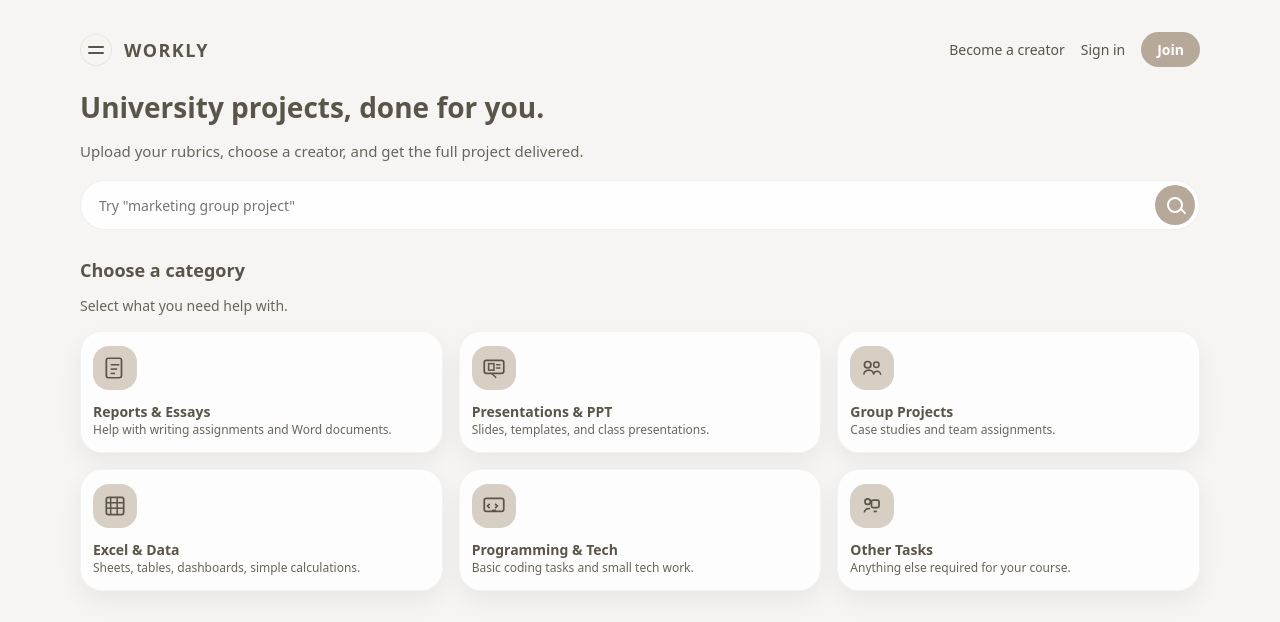
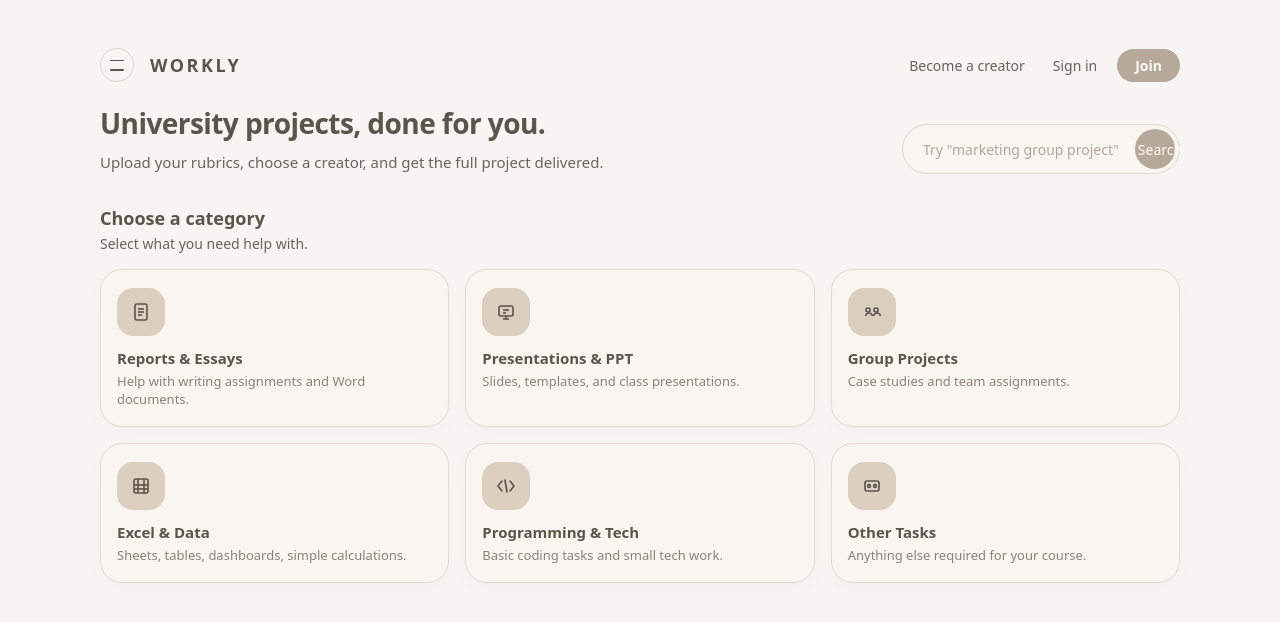
Before and after one commit to SEBRAHEIM/workly-landing, a Next.js app: page / in a window 1280 px wide. Shown: the top 622 px of the page. Built offline with nearby package versions, Linux system fonts and the light colour scheme.

Commit message:
Refine hero and nav while keeping category cards

```diff
--- a/pages/index.js
+++ b/pages/index.js
@@ -1,91 +1,98 @@
 import Head from "next/head";
-import Link from "next/link";
-
-const ICONS = {
-  reports: (
-    <svg width="26" height="26" viewBox="0 0 24 24" aria-hidden="true">
-      <rect x="4" y="3" width="14" height="18" rx="2" ry="2" fill="none" stroke="currentColor" strokeWidth="1.6" />
-      <line x1="8" y1="9" x2="16" y2="9" stroke="currentColor" strokeWidth="1.4" />
-      <line x1="8" y1="13" x2="14" y2="13" stroke="currentColor" strokeWidth="1.4" />
-      <line x1="8" y1="17" x2="12" y2="17" stroke="currentColor" strokeWidth="1.4" />
-    </svg>
-  ),
-  ppt: (
-    <svg width="26" height="26" viewBox="0 0 24 24" aria-hidden="true">
-      <rect x="3" y="5" width="18" height="12" rx="2" ry="2" fill="none" stroke="currentColor" strokeWidth="1.6" />
-      <rect x="7" y="8" width="5" height="6" fill="none" stroke="currentColor" strokeWidth="1.4" />
-      <line x1="14" y1="9" x2="18" y2="9" stroke="currentColor" strokeWidth="1.4" />
-      <line x1="14" y1="12" x2="18" y2="12" stroke="currentColor" strokeWidth="1.4" />
-      <line x1="10" y1="17" x2="14" y2="21" stroke="currentColor" strokeWidth="1.4" />
-    </svg>
-  ),
-  group: (
-    <svg width="26" height="26" viewBox="0 0 24 24" aria-hidden="true">
-      <circle cx="8" cy="9" r="3" fill="none" stroke="currentColor" strokeWidth="1.6" />
-      <circle cx="16" cy="9" r="2.5" fill="none" stroke="currentColor" strokeWidth="1.4" />
-      <path d="M4.5 18c0-2.2 1.9-4 4.5-4s4.5 1.8 4.5 4" fill="none" stroke="currentColor" strokeWidth="1.6" />
-      <path d="M13.5 17.5c.4-1.5 1.7-2.5 3.1-2.5 1.9 0 3.4 1.5 3.4 3.3" fill="none" stroke="currentColor" strokeWidth="1.4" />
-    </svg>
-  ),
-  excel: (
-    <svg width="26" height="26" viewBox="0 0 24 24" aria-hidden="true">
-      <rect x="4" y="4" width="16" height="16" rx="2" ry="2" fill="none" stroke="currentColor" strokeWidth="1.6" />
-      <line x1="8" y1="4" x2="8" y2="20" stroke="currentColor" strokeWidth="1.4" />
-      <line x1="14" y1="4" x2="14" y2="20" stroke="currentColor" strokeWidth="1.4" />
-      <line x1="4" y1="9" x2="20" y2="9" stroke="currentColor" strokeWidth="1.4" />
-      <line x1="4" y1="14" x2="20" y2="14" stroke="currentColor" strokeWidth="1.4" />
-    </svg>
-  ),
-  tech: (
-    <svg width="26" height="26" viewBox="0 0 24 24" aria-hidden="true">
-      <rect x="3" y="5" width="18" height="12" rx="2" ry="2" fill="none" stroke="currentColor" strokeWidth="1.6" />
-      <polyline points="8,10 6,12 8,14" fill="none" stroke="currentColor" strokeWidth="1.6" />
-      <polyline points="13,10 15,12 13,14" fill="none" stroke="currentColor" strokeWidth="1.6" />
-      <line x1="10" y1="16" x2="14" y2="16" stroke="currentColor" strokeWidth="1.4" />
-    </svg>
-  ),
-  other: (
-    <svg width="26" height="26" viewBox="0 0 24 24" aria-hidden="true">
-      <circle cx="8" cy="8" r="2.5" fill="none" stroke="currentColor" strokeWidth="1.6" />
-      <rect x="11.5" y="6.5" width="7" height="7" rx="1.5" ry="1.5" fill="none" stroke="currentColor" strokeWidth="1.6" />
-      <path d="M5 18c0-2 1.7-3.5 3.8-3.5h1.4" fill="none" stroke="currentColor" strokeWidth="1.6" />
-      <path d="M13.5 17h3" fill="none" stroke="currentColor" strokeWidth="1.6" />
-    </svg>
-  ),
-};
 
 const CATEGORIES = [
   {
     id: "reports",
-    name: "Reports & Essays",
+    title: "Reports & Essays",
     description: "Help with writing assignments and Word documents.",
   },
   {
-    id: "ppt",
-    name: "Presentations & PPT",
+    id: "presentations",
+    title: "Presentations & PPT",
     description: "Slides, templates, and class presentations.",
   },
   {
     id: "group",
-    name: "Group Projects",
+    title: "Group Projects",
     description: "Case studies and team assignments.",
   },
   {
     id: "excel",
-    name: "Excel & Data",
+    title: "Excel & Data",
     description: "Sheets, tables, dashboards, simple calculations.",
   },
   {
-    id: "tech",
-    name: "Programming & Tech",
+    id: "programming",
+    title: "Programming & Tech",
     description: "Basic coding tasks and small tech work.",
   },
   {
     id: "other",
-    name: "Other Tasks",
+    title: "Other Tasks",
     description: "Anything else required for your course.",
   },
 ];
+
+function CategoryIcon({ id }) {
+  if (id === "reports") {
+    return (
+      <svg width="24" height="24" viewBox="0 0 24 24" aria-hidden="true">
+        <rect x="6" y="4" width="12" height="16" rx="2" fill="none" stroke="currentColor" strokeWidth="1.6" />
+        <line x1="9" y1="9" x2="15" y2="9" stroke="currentColor" strokeWidth="1.6" />
+        <line x1="9" y1="12" x2="15" y2="12" stroke="currentColor" strokeWidth="1.6" />
+        <line x1="9" y1="15" x2="13" y2="15" stroke="currentColor" strokeWidth="1.6" />
+      </svg>
+    );
+  }
+  if (id === "presentations") {
+    return (
+      <svg width="24" height="24" viewBox="0 0 24 24" aria-hidden="true">
+        <rect x="5" y="6" width="14" height="10" rx="2" fill="none" stroke="currentColor" strokeWidth="1.6" />
+        <path d="M9 10h6" stroke="currentColor" strokeWidth="1.6" />
+        <path d="M9 13h3" stroke="currentColor" strokeWidth="1.6" />
+        <line x1="9" y1="19" x2="15" y2="19" stroke="currentColor" strokeWidth="1.6" />
+        <line x1="12" y1="16" x2="12" y2="19" stroke="currentColor" strokeWidth="1.6" />
+      </svg>
+    );
+  }
+  if (id === "group") {
+    return (
+      <svg width="24" height="24" viewBox="0 0 24 24" aria-hidden="true">
+        <circle cx="8" cy="10" r="2" fill="none" stroke="currentColor" strokeWidth="1.6" />
+        <circle cx="16" cy="10" r="2" fill="none" stroke="currentColor" strokeWidth="1.6" />
+        <path d="M5.5 16c.5-1.7 1.8-3 3.5-3s3 1.3 3.5 3" fill="none" stroke="currentColor" strokeWidth="1.6" />
+        <path d="M13.5 16c.5-1.7 1.8-3 3.5-3s3 1.3 3.5 3" fill="none" stroke="currentColor" strokeWidth="1.6" />
+      </svg>
+    );
+  }
+  if (id === "excel") {
+    return (
+      <svg width="24" height="24" viewBox="0 0 24 24" aria-hidden="true">
+        <rect x="5" y="5" width="14" height="14" rx="2" fill="none" stroke="currentColor" strokeWidth="1.6" />
+        <line x1="9" y1="5" x2="9" y2="19" stroke="currentColor" strokeWidth="1.6" />
+        <line x1="15" y1="5" x2="15" y2="19" stroke="currentColor" strokeWidth="1.6" />
+        <line x1="5" y1="11" x2="19" y2="11" stroke="currentColor" strokeWidth="1.6" />
+        <line x1="5" y1="15" x2="19" y2="15" stroke="currentColor" strokeWidth="1.6" />
+      </svg>
+    );
+  }
+  if (id === "programming") {
+    return (
+      <svg width="24" height="24" viewBox="0 0 24 24" aria-hidden="true">
+        <polyline points="8 7 4 12 8 17" fill="none" stroke="currentColor" strokeWidth="1.6" strokeLinecap="round" strokeLinejoin="round" />
+        <polyline points="16 7 20 12 16 17" fill="none" stroke="currentColor" strokeWidth="1.6" strokeLinecap="round" strokeLinejoin="round" />
+        <line x1="11" y1="6" x2="13" y2="18" stroke="currentColor" strokeWidth="1.6" strokeLinecap="round" />
+      </svg>
+    );
+  }
+  return (
+    <svg width="24" height="24" viewBox="0 0 24 24" aria-hidden="true">
+      <rect x="5" y="7" width="14" height="10" rx="2" fill="none" stroke="currentColor" strokeWidth="1.6" />
+      <circle cx="9" cy="12" r="1.4" fill="none" stroke="currentColor" strokeWidth="1.6" />
+      <circle cx="15" cy="12" r="1.4" fill="none" stroke="currentColor" strokeWidth="1.6" />
+    </svg>
+  );
+}
 
 export default function Home() {
   return (
@@ -94,55 +101,65 @@ export default function Home() {
         <title>Workly – University projects, done for you.</title>
         <meta
           name="description"
-          content="Upload your rubrics, choose a creator, and get the full project delivered."
+          content="Upload your rubrics, choose a creator, and get your full university project delivered."
         />
       </Head>
-
-      <div className="home-root">
-        <header className="home-topbar">
-          <div className="home-topbar-left">
-            <button type="button" aria-label="Open menu" className="home-menu-btn">
+      <main className="home-root">
+        <div className="home-shell">
+          <header className="home-nav">
+            <button className="home-menu-btn" aria-label="Open menu">
               <span />
               <span />
             </button>
-            <span className="home-logo-text">Workly</span>
-          </div>
-          <nav className="home-topbar-right">
-            <Link href="/signup/creator" className="home-nav-link">
+
+            <div className="home-logo">WORKLY</div>
+
+            <div className="home-nav-spacer" />
+
+            <nav className="home-nav-links">
+              <button type="button" className="home-nav-link">
                 Become a creator
-            </Link>
-            <Link href="/login" className="home-nav-link">
+              </button>
+              <button type="button" className="home-nav-link">
                 Sign in
-            </Link>
-            <Link href="/signup" className="home-nav-cta">
+              </button>
+              <button type="button" className="home-nav-cta">
                 Join
-            </Link>
+              </button>
             </nav>
           </header>
 
-        <main className="home-main">
           <section className="home-hero">
-            <h1>University projects, done for you.</h1>
-            <p>
-              Upload your rubrics, choose a creator, and get the full project delivered.
+            <div className="home-hero-copy">
+              <h1 className="home-hero-title">
+                University projects, done for you.
+              </h1>
+              <p className="home-hero-subtitle">
+                Upload your rubrics, choose a creator, and get the full project
+                delivered.
               </p>
+            </div>
 
             <div className="home-search">
               <input
+                className="home-search-input"
                 type="text"
                 placeholder='Try "marketing group project"'
               />
-              <button type="button" aria-label="Search">
-                <span className="home-search-icon" />
+              <button className="home-search-btn" type="button">
+                <span className="home-search-icon" aria-hidden="true" />
+                <span className="home-search-text">Search</span>
               </button>
             </div>
           </section>
 
           <section className="home-categories">
-            <div className="home-categories-header">
-              <h2>Choose a category</h2>
-              <p>Select what you need help with.</p>
-            </div>
+            <header className="home-categories-header">
+              <h2 className="home-categories-title">Choose a category</h2>
+              <p className="home-categories-sub">
+                Select what you need help with.
+              </p>
+            </header>
 
             <div className="home-category-grid">
               {CATEGORIES.map((cat) => (
@@ -151,19 +168,19 @@ export default function Home() {
                   type="button"
                   className="home-category-card"
                 >
-                  <div className="home-category-icon">
-                    {ICONS[cat.id]}
+                  <div className="home-category-icon-wrap">
+                    <CategoryIcon id={cat.id} />
                   </div>
                   <div className="home-category-body">
-                    <div className="home-category-name">{cat.name}</div>
-                    <div className="home-category-desc">{cat.description}</div>
+                    <h3 className="home-category-title">{cat.title}</h3>
+                    <p className="home-category-desc">{cat.description}</p>
                   </div>
                 </button>
               ))}
             </div>
           </section>
+        </div>
       </main>
-      </div>
     </>
   );
 }
--- a/styles/globals.css
+++ b/styles/globals.css
@@ -1696,3 +1696,281 @@ ul {
   font-size: 12px;
   color: rgba(90, 84, 73, 0.9);
 }
+
+.home-root {
+  min-height: 100vh;
+  background: var(--sand-1);
+  color: var(--sand-5);
+}
+
+.home-shell {
+  max-width: 1120px;
+  margin: 0 auto;
+  padding: 16px 20px 40px;
+}
+
+.home-nav {
+  display: flex;
+  align-items: center;
+  gap: 16px;
+  margin-bottom: 24px;
+}
+
+.home-menu-btn {
+  width: 34px;
+  height: 34px;
+  border-radius: 999px;
+  border: 1px solid #ded4c8;
+  background: transparent;
+  display: inline-flex;
+  align-items: center;
+  justify-content: center;
+  flex-shrink: 0;
+}
+
+.home-menu-btn span {
+  width: 14px;
+  height: 1.5px;
+  border-radius: 999px;
+  background: var(--sand-5);
+}
+
+.home-menu-btn span + span {
+  margin-top: 4px;
+}
+
+.home-logo {
+  font-size: 18px;
+  letter-spacing: 0.14em;
+  text-transform: uppercase;
+  font-weight: 600;
+}
+
+.home-nav-spacer {
+  flex: 1;
+}
+
+.home-nav-links {
+  display: flex;
+  align-items: center;
+  gap: 12px;
+}
+
+.home-nav-link {
+  border: none;
+  background: transparent;
+  font-size: 14px;
+  padding: 4px 8px;
+  cursor: pointer;
+  color: #6b625a;
+}
+
+.home-nav-cta {
+  border: none;
+  border-radius: 999px;
+  padding: 7px 18px;
+  font-size: 14px;
+  font-weight: 600;
+  background: var(--sand-3);
+  color: #fdfaf6;
+  cursor: pointer;
+}
+
+.home-hero {
+  display: flex;
+  flex-direction: column;
+  gap: 16px;
+  margin-bottom: 28px;
+}
+
+.home-hero-title {
+  font-size: 28px;
+  line-height: 1.2;
+  letter-spacing: -0.02em;
+  margin: 0 0 4px 0;
+}
+
+.home-hero-subtitle {
+  margin: 0;
+  font-size: 15px;
+  line-height: 1.5;
+  color: #7a7169;
+}
+
+.home-search {
+  display: flex;
+  align-items: center;
+  background: #f9f6f2;
+  border-radius: 999px;
+  border: 1px solid #e2d6c8;
+  padding: 4px 4px 4px 18px;
+  gap: 8px;
+}
+
+.home-search-input {
+  flex: 1;
+  border: none;
+  background: transparent;
+  font-size: 15px;
+  outline: none;
+  color: var(--sand-5);
+}
+
+.home-search-input::placeholder {
+  color: #b0a79f;
+}
+
+.home-search-btn {
+  display: inline-flex;
+  align-items: center;
+  gap: 6px;
+  border-radius: 999px;
+  border: none;
+  padding: 8px 14px;
+  background: var(--sand-3);
+  color: #fdfaf6;
+  font-size: 14px;
+  font-weight: 500;
+  cursor: pointer;
+}
+
+.home-search-icon {
+  width: 14px;
+  height: 14px;
+  border-radius: 999px;
+  border: 2px solid #fdfaf6;
+  box-sizing: border-box;
+  position: relative;
+}
+
+.home-search-icon::after {
+  content: "";
+  position: absolute;
+  width: 8px;
+  height: 2px;
+  border-radius: 999px;
+  background: #fdfaf6;
+  transform: rotate(45deg);
+  right: -5px;
+  bottom: -1px;
+}
+
+.home-search-text {
+  display: inline-block;
+}
+
+.home-categories-header {
+  margin-bottom: 14px;
+}
+
+.home-categories-title {
+  margin: 0 0 4px 0;
+  font-size: 18px;
+}
+
+.home-categories-sub {
+  margin: 0;
+  font-size: 14px;
+  color: #8a8179;
+}
+
+.home-category-grid {
+  display: grid;
+  grid-template-columns: repeat(2, minmax(0, 1fr));
+  gap: 16px;
+}
+
+.home-category-card {
+  text-align: left;
+  border-radius: 22px;
+  background: #f9f6f2;
+  border: 1px solid #e4d9cc;
+  padding: 18px 16px 18px 16px;
+  display: flex;
+  flex-direction: column;
+  gap: 12px;
+  cursor: pointer;
+  transition: transform 0.12s ease-out, box-shadow 0.12s ease-out, border-color 0.12s ease-out;
+  box-shadow: 0 8px 20px rgba(0, 0, 0, 0.02);
+}
+
+.home-category-card:hover {
+  transform: translateY(-2px);
+  border-color: #d2c5b5;
+  box-shadow: 0 14px 28px rgba(0, 0, 0, 0.04);
+}
+
+.home-category-icon-wrap {
+  width: 48px;
+  height: 48px;
+  border-radius: 16px;
+  background: #ddcfbf;
+  display: inline-flex;
+  align-items: center;
+  justify-content: center;
+  color: var(--sand-5);
+}
+
+.home-category-body {
+  display: flex;
+  flex-direction: column;
+  gap: 4px;
+}
+
+.home-category-title {
+  margin: 0;
+  font-size: 15px;
+}
+
+.home-category-desc {
+  margin: 0;
+  font-size: 13px;
+  color: #8b8279;
+}
+
+/* Mobile tweaks */
+@media (max-width: 760px) {
+  .home-shell {
+    padding-inline: 16px;
+  }
+
+  .home-nav-links {
+    gap: 8px;
+  }
+
+  .home-nav-link {
+    font-size: 13px;
+  }
+
+  .home-hero-title {
+    font-size: 24px;
+  }
+
+  .home-category-grid {
+    grid-template-columns: repeat(2, minmax(0, 1fr));
+  }
+}
+
+/* Desktop hero adjustments */
+@media (min-width: 900px) {
+  .home-hero {
+    flex-direction: row;
+    align-items: center;
+    justify-content: space-between;
+    gap: 32px;
+    margin-top: 8px;
+    margin-bottom: 32px;
+  }
+
+  .home-hero-title {
+    font-size: 36px;
+  }
+
+  .home-search {
+    max-width: 420px;
+  }
+
+  .home-category-grid {
+    grid-template-columns: repeat(3, minmax(0, 1fr));
+  }
+}
```
Lines whose indentation alone changed are shown as unchanged.
